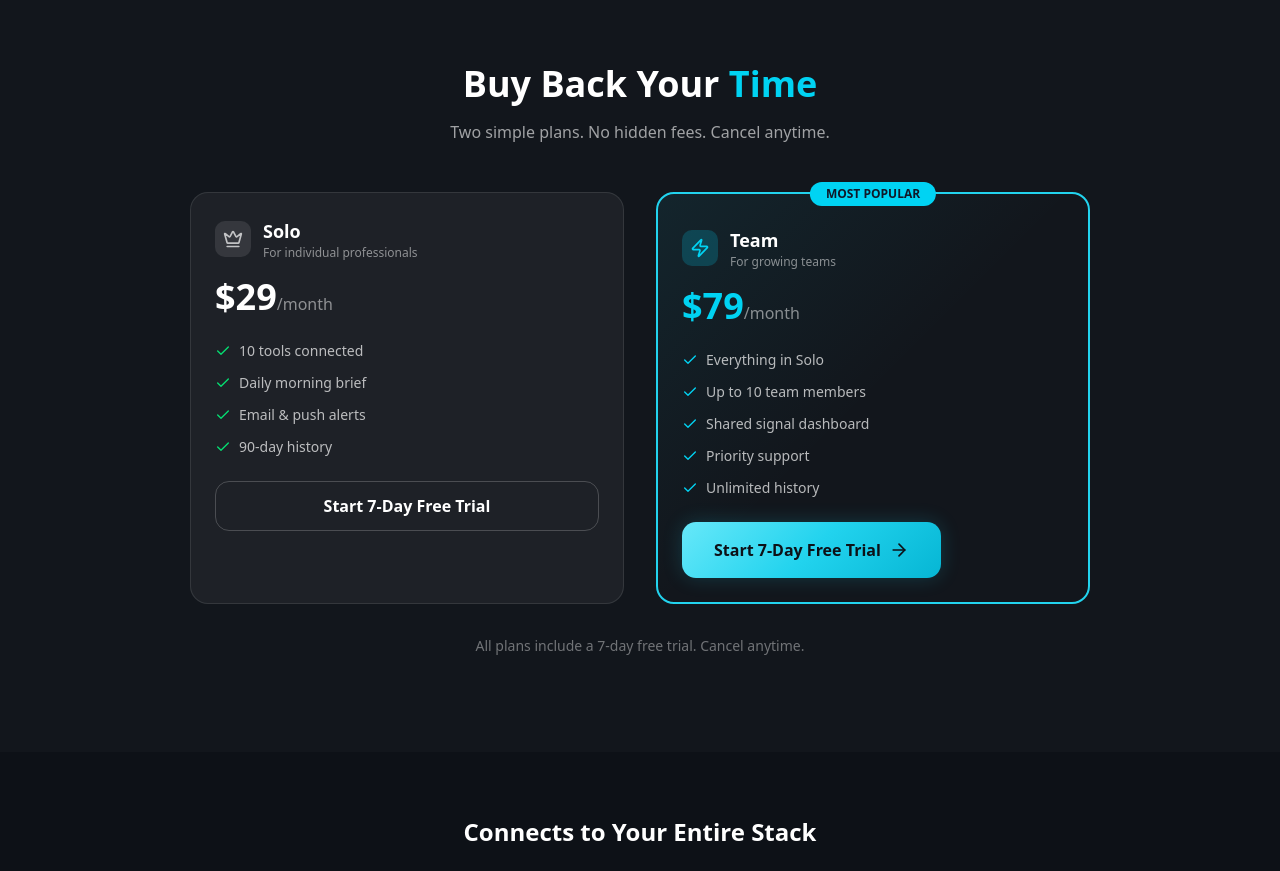
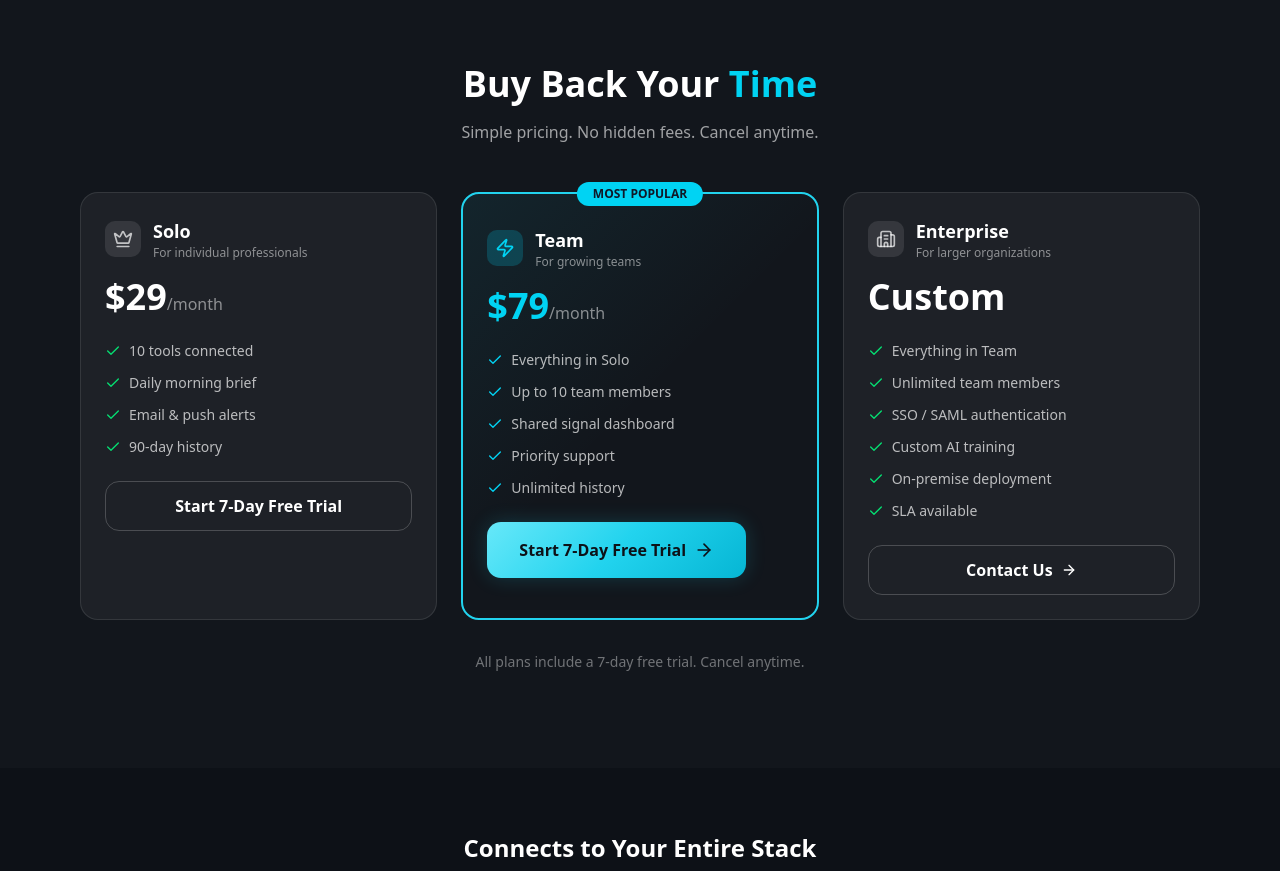
Before and after one commit to kumar26dushyant-lab/eagleeye-app, a Next.js app: page / in a window 1280 px wide. Shown: the part 2820-3691 px from the top of the page. Built offline with nearby package versions, Linux system fonts and the light colour scheme.

Commit message:
Add Enterprise plan to homepage pricing section

```diff
--- a/src/app/page.tsx
+++ b/src/app/page.tsx
@@ -2,7 +2,7 @@
 
 import Link from 'next/link'
 import { motion, AnimatePresence } from 'framer-motion'
-import { ArrowRight, Shield, Check, ChevronDown, Clock, Zap, Eye, Lock, Crown } from 'lucide-react'
+import { ArrowRight, Shield, Check, ChevronDown, Clock, Zap, Eye, Lock, Crown, Building2 } from 'lucide-react'
 import { useState, useEffect, Suspense } from 'react'
 import { useSearchParams } from 'next/navigation'
 import { Logo } from '@/components/brand/Logo'
@@ -830,11 +830,11 @@ export default function Home() {
                 Buy Back Your <span className="text-cyan-400">Time</span>
               </h2>
               <p className="text-white/60 text-sm sm:text-base">
-                Two simple plans. No hidden fees. Cancel anytime.
+                Simple pricing. No hidden fees. Cancel anytime.
               </p>
             </motion.div>
 
-            <div className="grid sm:grid-cols-2 gap-4 sm:gap-8 max-w-[900px] mx-auto">
+            <div className="grid md:grid-cols-3 gap-4 sm:gap-6 max-w-[1200px] mx-auto">
               {/* Solo Plan */}
               <motion.div
                 initial={{ opacity: 0, y: 20 }}
@@ -919,6 +919,48 @@ export default function Home() {
                 <PrimaryButton href="/signup?plan=team">
                   Start 7-Day Free Trial
                 </PrimaryButton>
+              </motion.div>
+
+              {/* Enterprise Plan */}
+              <motion.div
+                initial={{ opacity: 0, y: 20 }}
+                whileInView={{ opacity: 1, y: 0 }}
+                viewport={{ once: true }}
+                transition={{ delay: 0.2 }}
+                className="p-4 sm:p-6 rounded-2xl bg-white/5 border border-white/10"
+              >
+                <div className="flex items-center gap-3 mb-4">
+                  <div className="p-2 rounded-lg bg-white/10">
+                    <Building2 className="h-5 w-5 text-white/70" />
+                  </div>
+                  <div>
+                    <h3 className="font-bold text-base sm:text-lg">Enterprise</h3>
+                    <p className="text-xs text-white/50">For larger organizations</p>
+                  </div>
+                </div>
+                <div className="mb-4 sm:mb-6">
+                  <span className="text-3xl sm:text-4xl font-black">Custom</span>
+                </div>
+                <ul className="space-y-2 sm:space-y-3 mb-4 sm:mb-6">
+                  {[
+                    'Everything in Team',
+                    'Unlimited team members',
+                    'SSO / SAML authentication',
+                    'Custom AI training',
+                    'On-premise deployment',
+                    'SLA available'
+                  ].map((f, i) => (
+                    <li key={i} className="flex items-center gap-2 text-xs sm:text-sm text-white/70">
+                      <Check className="h-4 w-4 text-green-400 flex-shrink-0" />
+                      {f}
+                    </li>
+                  ))}
+                </ul>
+                <Link href="mailto:hello@eagleeye.work?subject=Enterprise%20Inquiry" className="block">
+                  <button className="w-full py-2.5 sm:py-3 rounded-xl border border-white/20 text-white font-semibold hover:bg-white/5 transition-colors text-sm sm:text-base flex items-center justify-center gap-2">
+                    Contact Us <ArrowRight className="h-4 w-4" />
+                  </button>
+                </Link>
               </motion.div>
             </div>
 
```
